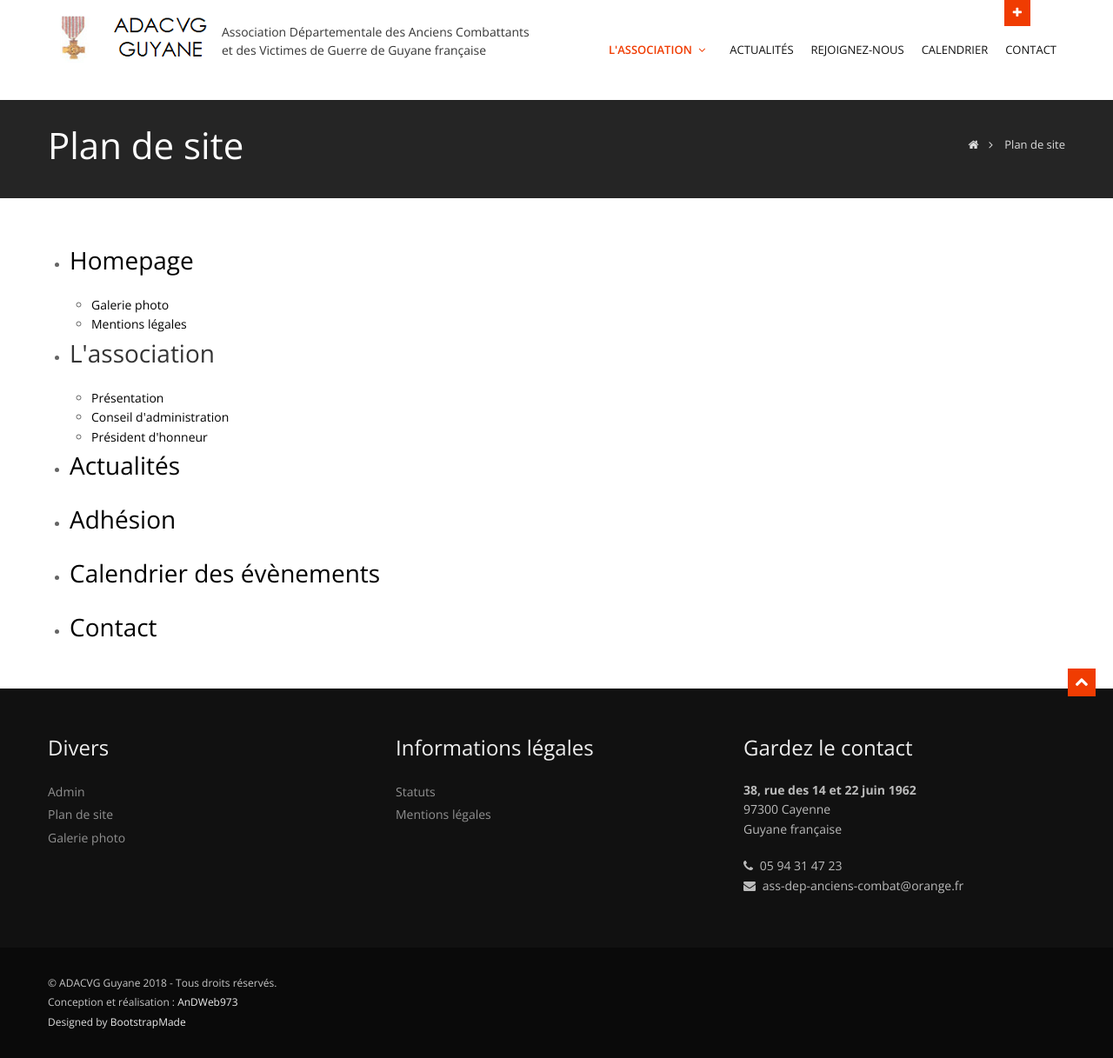
After one commit to Anne973/acg, a Symfony app: template templates/home/sitemap.html.twig in a window 1280 px wide. The commit adds this page. Shown: the whole page at 87% size. Run offline with Twig, Linux system fonts and the light colour scheme; the template is opened without the code that fills it, so the values that code supplies are empty; some libraries are stand-ins or nearby versions.

Commit message:
ajout sitemap

```diff
--- a/templates/base.html.twig
+++ b/templates/base.html.twig
@@ -226,6 +226,7 @@
 
 
                             <li><a href="{{ path('admin') }}">Admin</a></li>
+                            <li><a href="{{ path('sitemap') }}">Plan de site</a></li>
                             <li>
                                 <a href="{{ path('gallery') }}">Galerie photo </a>
                             </li>
--- /dev/null
+++ b/templates/home/sitemap.html.twig
@@ -0,0 +1,86 @@
+{% extends 'base.html.twig' %}
+{% block title %}ADACVG973 SiteMap -{% endblock %}
+{% block description %}Plan de site{% endblock %}
+{% block stylesheets %}
+    {{ parent() }}
+    <style type="text/css">
+
+        a{
+
+
+            color: black;
+
+        }
+
+    </style>
+{% endblock %}
+{% block content %}
+
+    <section id="inner-headline">
+        <div class="container">
+            <div class="row">
+                <div class="span8">
+                    <div class="inner-heading">
+                        <h2>Plan de site</h2>
+                    </div>
+                </div>
+                <div class="span4">
+                    <ul class="breadcrumb">
+                        <li><a href="{{ path('homepage') }}"><i class="icon-home"></i></a><i
+                                    class="icon-angle-right"></i></li>
+                        <li class="active">Plan de site</li>
+                    </ul>
+                </div>
+            </div>
+        </div>
+    </section>
+    <section id="content">
+        <div class="container">
+            <div class="row">
+                <div class="span12">
+
+                    <ul>
+                        <li><h4>
+
+                                <a href="http://adacvg973.fr"
+                                title="ADACVG973 - Association des anciens combattants et victimes de guerre de Guyane ">Homepage</a>
+                            </h4>
+                        <ul>
+                            <li><a href="http://adacvg973.fr/gallery" title="Galerie photo - Association des anciens combattants et victimes de guerre de Guyane ">Galerie photo</a></li>
+                            <li><a href="http://adacvg973.fr/legal_notice" title="Mentions légales - Association des anciens combattants et victimes de guerre de Guyane ">Mentions légales</a></li>
+
+                        </ul></li>
+                        <li>
+                            <h4>L'association</h4>
+                            <ul>
+                                <li><a href="http://adacvg973.fr/presentation"
+                                       title="Missions - Association des anciens combattants et victimes de guerre de Guyane ">Présentation</a>
+                                </li>
+                                <li><a href="http://adacvg973.fr/conseil_administration"
+                                       title="Conseil d'administration - Association des anciens combattants et victimes de guerre de Guyane ">Conseil
+                                        d'administration</a></li>
+                                <li><a href="http://adacvg973.fr/honorary_president"
+                                       title="Président d'honneur - Association des anciens combattants et victimes de guerre de Guyane ">Président
+                                        d'honneur</a></li>
+                            </ul>
+                        </li>
+
+                        <li><h4><a href="http://adacvg973.fr/actualites"
+                                   title="Actualités -  Association des anciens combattants et victimes de guerre de Guyane ">Actualités</a>
+                            </h4></li>
+                        <li><h4><a href="http://adacvg973.fr/adhesion"
+                                   title="Adhésion - Association des anciens combattants et victimes de guerre de Guyane ">Adhésion</a>
+                            </h4></li>
+                        <li><h4><a href="http://adacvg973.fr/calendrier"
+                                   title="Calendrier des évènements - Association des anciens combattants et victimes de guerre de Guyane ">Calendrier
+                                    des évènements</a></h4></li>
+                        <li><h4><a href="http://adacvg973.fr/contact"
+                                   title="Contact - Association des anciens combattants et victimes de guerre de Guyane ">Contact</a>
+                            </h4></li>
+
+                    </ul>
+                </div>
+            </div>
+        </div>
+    </section>
+{% endblock %}
```
Also changed, not shown: src/Controller/HomeController.php (+9 -0 lines), templates/presentation/presentation.html.twig (+1 -15 lines).
